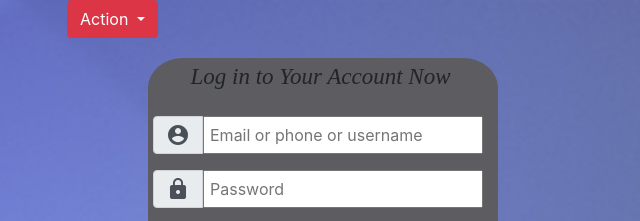
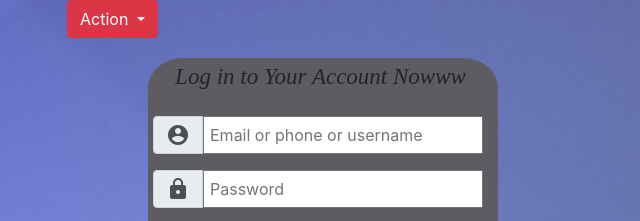
Before and after one commit to Ilan955/OverallWeb, a plain HTML site: page LogIn.html in a window 1280 px wide. Shown: the top 221 px of the page, 317-957 px from the left. Drawn offline with nearby package versions, Linux system fonts and the light colour scheme.

Commit message:
commit on 'master'

```diff
--- a/LogIn.html
+++ b/LogIn.html
@@ -38,7 +38,7 @@
   <div class="container-fluid">
 
     <div class="inner">
-        <h3 style='font-family: Antic Slab; font-size: 23px;'>Log in to Your Account Now</h3>
+        <h3 style='font-family: Antic Slab; font-size: 23px;'>Log in to Your Account Nowww</h3>
         <div class="input-group mb-3">
           <div class="input-group-prepend">
             <span class="input-group-text" id="basic-addon1"><span class="material-icons">
```
